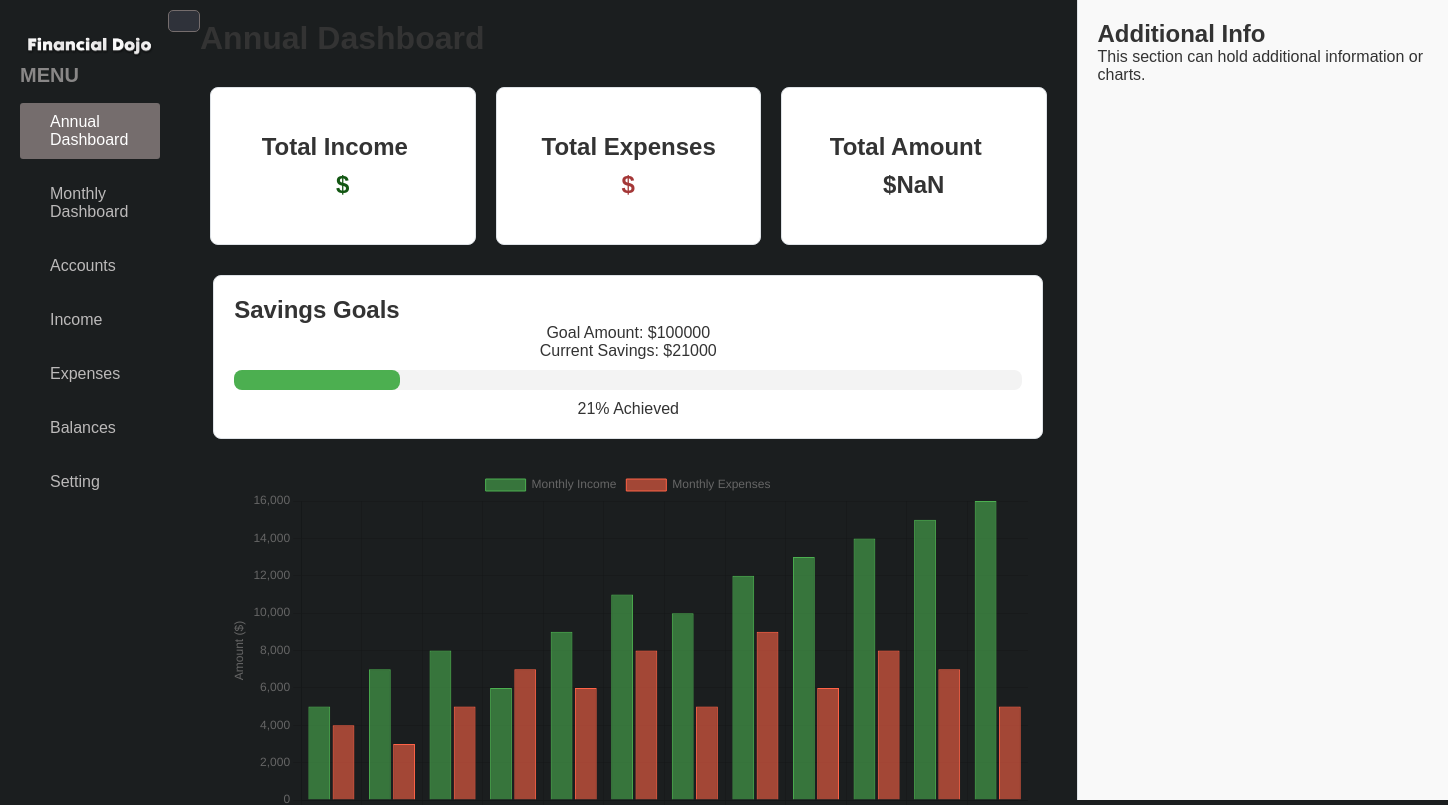
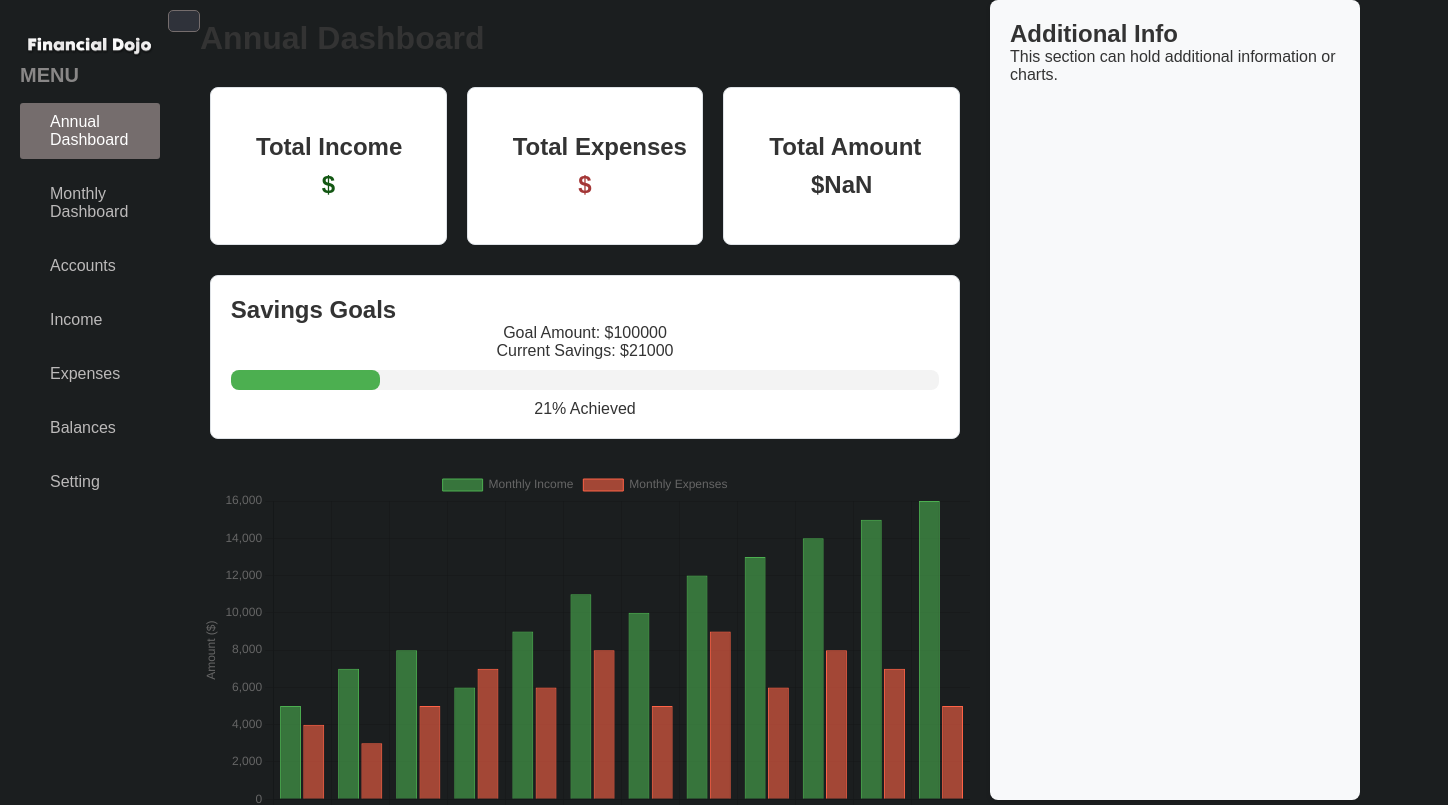
Before and after one commit to Chris5613/Financial-Dojo, a React (Create React App) app: page / in a window 1280 px wide. Shown: the top 805 px of the page, 1448 px wide, since content can reach past the window. Built offline with nearby package versions, Linux system fonts and the light colour scheme; the HTML template or start-up script is replaced by a standard one.

Commit message:
starting on right section

```diff
--- a/src/Comp/Annual_Dashboard.jsx
+++ b/src/Comp/Annual_Dashboard.jsx
@@ -11,6 +11,7 @@ import {
 } from 'chart.js';
 import SavingsGoals from './SavingsGoals';
 import Insights from './Insights';
+import Summary from './Summary';
 
 // Register the components
 ChartJS.register(CategoryScale, LinearScale, BarElement, Title, Tooltip, Legend);
@@ -60,25 +61,11 @@ const Annual_Dashboard = ({ totalIncome, totalExpenses }) => {
             }
         },
     };
-
     return (
         <div className="dashboard-container">
             <div className="left-section">
                 <h1>Annual Dashboard</h1>
-                <div className="dashboard-summary">
-                    <div className="summary-item">
-                        <h2>Total Income</h2>
-                        <p className='income-p'>${totalIncome}</p>
-                    </div>
-                    <div className="summary-item">
-                        <h2>Total Expenses</h2>
-                        <p className='expenses-p'>${totalExpenses}</p>
-                    </div>
-                    <div className="summary-item">
-                        <h2>Total Amount</h2>
-                        <p>${total}</p>
-                    </div>
-                </div>
+                <Summary totalIncome={totalIncome} totalExpenses={totalExpenses} total={total}/>
                 <SavingsGoals goalAmount={100000} currentSavings={21000} />
                 <div className="chart-container">
                     <Bar data={data} options={options} height={400} />
--- /dev/null
+++ b/src/Comp/Summary.jsx
@@ -0,0 +1,20 @@
+const Summary = ({total, totalExpenses, totalIncome}) => {
+    return (
+        <div className="dashboard-summary">
+        <div className="summary-item">
+            <h2>Total Income</h2>
+            <p className='income-p'>${totalIncome}</p>
+        </div>
+        <div className="summary-item">
+            <h2>Total Expenses</h2>
+            <p className='expenses-p'>${totalExpenses}</p>
+        </div>
+        <div className="summary-item">
+            <h2>Total Amount</h2>
+            <p>${total}</p>
+        </div>
+    </div>
+    );
+};
+
+export default Summary;
--- a/src/css/Annual.css
+++ b/src/css/Annual.css
@@ -115,8 +115,6 @@
 
 .insight-item {
     background-color: #ffffff;
-    border: 1px solid #dee2e6;
-    border-radius: 8px;
     padding: 55px;
     text-align: center;
     flex: 1;
@@ -131,17 +129,155 @@
 }
 
 .dashboard-container {
-    display: flex; /* Use flexbox to align left and right sections */
+    display: flex;
 }
 
 .left-section {
-    flex: 0 0 70%; /* Adjust the width of the left section */
+    flex: 0 0 70%;
     padding: 20px;
 }
 
 .right-section {
-    flex: 0 0 30%; /* Adjust the width of the right section */
+    flex: 0 0 30%;
     padding: 20px;
-    background-color: #f9f9f9; /* Light background color for contrast */
-    border-left: 1px solid #dee2e6; /* Optional: Add a border for separation */
+    background-color: rgb(27, 30, 31);
 }
+
+.right-section {
+    flex: 0 0 30%; /* Adjust as necessary */
+    padding: 20px;
+    background-color: rgb(27, 30, 31); /* Same color as the body */
+}
+
+.income-chart-container {
+    display: flex;
+    flex-direction: column;
+    align-items: flex-start; /* Align to the left */
+    margin-top: 20px;
+}
+
+.income-chart-container h2 {
+    margin-bottom: 10px; /* Space below the heading */
+}
+
+.charts-container {
+    display: flex;
+    justify-content: space-between;
+    margin-top: 20px;
+}
+
+.chart-section {
+    width: 45%; /* Adjust as needed */
+}
+
+.data-table {
+    width: 100%;
+    border-collapse: collapse;
+    margin-top: 10px;
+}
+
+.data-table th, .data-table td {
+    border: 1px solid #dee2e6;
+    padding: 8px;
+    text-align: left;
+}
+
+.data-table th {
+    background-color: #f8f9fa;
+}
+
+.dashboard {
+    display: flex;
+    flex-direction: column;
+    margin: 20px;
+}
+
+.dashboard-summary {
+    display: flex;
+    justify-content: space-between;
+}
+
+.charts-container {
+    display: flex;
+    justify-content: space-between;
+    margin-top: 20px;
+}
+
+.left-section {
+    width: 40%; /* Adjust as needed */
+    padding-right: 20px;
+}
+
+.right-section {
+    width: 60%; /* Adjust as needed */
+    background-color: #f8f9fa; /* Make sure it matches the body color */
+    padding: 20px;
+    border-radius: 8px;
+    box-shadow: 0 2px 5px rgba(0, 0, 0, 0.1);
+}
+
+.chart-section {
+    margin-bottom: 20px;
+}
+
+.data-table {
+    width: 100%;
+    border-collapse: collapse;
+}
+
+.data-table th, .data-table td {
+    border: 1px solid #dee2e6;
+    padding: 10px;
+    text-align: left;
+}
+
+.dashboard {
+    display: flex;
+    flex-direction: column;
+    margin: 20px;
+}
+
+.dashboard-summary {
+    display: flex;
+    justify-content: space-between;
+}
+
+.charts-container {
+    display: flex;
+    margin-top: 20px;
+}
+
+.left-section {
+    width: 40%; /* Adjust as needed */
+    padding-right: 20px;
+}
+
+.right-section {
+    width: 60%; /* Adjust as needed */
+    display: flex;
+    flex-direction: column;
+    background-color: #f8f9fa; /* Make sure it matches the body color */
+    padding: 20px;
+    border-radius: 8px;
+    box-shadow: 0 2px 5px rgba(0, 0, 0, 0.1);
+}
+
+.chart-section {
+    margin-bottom: 20px;
+}
+
+.data-table {
+    width: 100%;
+    border-collapse: collapse;
+}
+
+.data-table th, .data-table td {
+    border: 1px solid #dee2e6;
+    padding: 10px;
+    text-align: left;
+}
+
+/* Add this to ensure the right section sticks to the far right */
+.charts-container {
+    justify-content: flex-end; /* Pushes the right section to the far right */
+}
```
